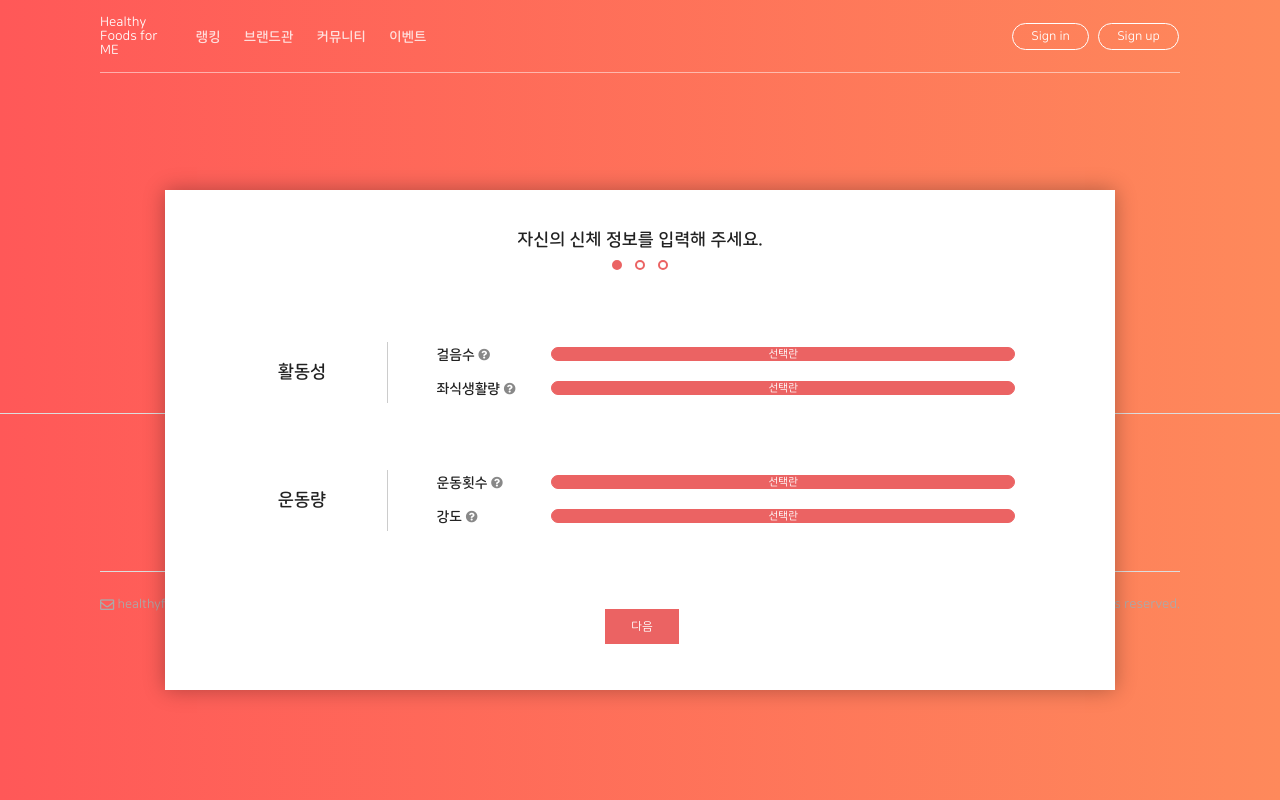
After one commit to supercheeks/W-healthy-food-for-me, a PHP site: page /page/member/infoSecond.php in a window 1280 px wide. The commit adds this page. Run offline with PHP 8.4, Linux system fonts and the light colour scheme.

```diff
--- a/css/sub.css
+++ b/css/sub.css
@@ -397,3 +397,42 @@
                     #sub.login > .contents .w100 > .right > .socialAPI > p { }
                     #sub.login > .contents .w100 > .right > .socialAPI > ul { }
                         #sub.login > .contents .w100 > .right > .socialAPI > ul > li { }
+
+
+/* page/member/info.php */
+#sub.login > .contents .w100 > .info { background: white; }
+#sub.login > .contents .w100 > .info > .title { text-align: center; padding-top: 30px; padding-bottom: 35px; }
+#sub.login > .contents .w100 > .info > .title > div { font-size: 1.4em; font-family: SquareB; padding: 10px; }
+#sub.login > .contents .w100 > .info > .title > ul > li { border: 2px solid #eb6363; border-radius: 50px; width: 10px; height: 10px; margin: 0px 5px; }
+#sub.login > .contents .w100 > .info > .title > ul > li:first-child { background: #eb6363; }
+
+#sub.login > .contents .w100 > .info > .contents > ul.first > li { padding: 29px 30px; }
+#sub.login > .contents .w100 > .info > .contents > ul.first > li > div:first-child { font-family: SquareB; font-size: 1.3em; padding-right: 50px; width: 40%; text-align: right; }
+#sub.login > .contents .w100 > .info > .contents > ul.first > li > div { width: 60%; padding-left: 150px; }
+#sub.login > .contents .w100 > .info > .contents > ul.first > li > div > input { width: 70px; height: 25px; padding: 5px; font-size: 1.1em; text-align: right; vertical-align: middle; }
+#sub.login > .contents .w100 > .info > .contents > ul.first > li > div > div { padding: 0px 10px; vertical-align: middle; font-size: 1.1em; color: #555; }
+
+#sub.login > .contents .w100 > .info > .contents > div { text-align: center; padding-top: 45px; }
+#sub.login > .contents .w100 > .info > .contents > div > a { color: white; background: #eb6363; padding: 10px 25px; cursor: pointer; border: 1px solid #eb6363; }
+#sub.login > .contents .w100 > .info > .contents > div > a:hover { color: #eb6363; background: white; transition: all .3s}
+
+/* page/member/infoSecond.php */
+#sub.login > .contents .w100 > .info > .contents > ul.second > li { padding: 30px 50px; text-align: center; }
+#sub.login > .contents .w100 > .info > .contents > ul.second > li > div:first-child { width: 20%; font-family: SquareB; font-size: 1.5em; padding: 20px; border-right: 1px solid #ccc; vertical-align: middle; }
+#sub.login > .contents .w100 > .info > .contents > ul.second > li > div:last-child { width: 80%; padding: 0px 40px; vertical-align: middle; }
+#sub.login > .contents .w100 > .info > .contents > ul.second > li > div:last-child > div { padding: 9px 10px; text-align: left; }
+#sub.login > .contents .w100 > .info > .contents > ul.second > li > div:last-child > div > div:first-child { width: 20%; }
+#sub.login > .contents .w100 > .info > .contents > ul.second > li > div:last-child > div > div:first-child > div { font-family: SquareB; font-size: 1.3em; vertical-align: middle; }
+#sub.login > .contents .w100 > .info > .contents > ul.second > li > div:last-child > div > div:first-child > i { color: #888; padding: 0px 5px; vertical-align: middle; cursor: pointer;}
+#sub.login > .contents .w100 > .info > .contents > ul.second > li > div:last-child > div > div:last-child { width: 80%; vertical-align: middle; border: 1px solid #eb6363; background: #eb6363; color: white; border-radius: 20px; text-align: center; }
+
+/* page/member/infoThird.php */
+#sub.login > .contents .w100 > .info > .contents > ul.third > li { padding: 20px 80px; }
+#sub.login > .contents .w100 > .info > .contents > ul.third > li > div:first-child { font-family: SquareB; font-size: 1.3em; vertical-align: middle; }
+#sub.login > .contents .w100 > .info > .contents > ul.third > li:first-child > div:first-child { width: 30%; }
+#sub.login > .contents .w100 > .info > .contents > ul.third > li:first-child > div:last-child { width: 70%; vertical-align: middle; border: 1px solid #eb6363; background: #eb6363; color: white; border-radius: 20px; text-align: center; }
+#sub.login > .contents .w100 > .info > .contents > ul.third > li:first-child { padding-bottom: 50px; }
+#sub.login > .contents .w100 > .info > .contents > ul.third > li:nth-child(2) { width: 50%; border-right: 1px solid #ccc; }
+#sub.login > .contents .w100 > .info > .contents > ul.third > li:nth-child(3) { width: 50%; }
+#sub.login > .contents .w100 > .info > .contents > ul.third > li > ul { padding-top: 15px; padding-bottom: 20px; }
+#sub.login > .contents .w100 > .info > .contents > ul.third > li > ul > li { margin: 3px 0px; margin-right: 3px; }
--- /dev/null
+++ b/page/member/infoSecond.php
@@ -0,0 +1,67 @@
+<?php
+include $_SERVER["DOCUMENT_ROOT"]."/include/db.php";
+include $_SERVER["DOCUMENT_ROOT"]."/include/header.php";
+?>
+<section id="sub" class="login">
+    <div class="contents">
+        <div class="w100">
+            <div class="info">
+                <div class="title">
+                    <div>자신의 신체 정보를 입력해 주세요.</div>
+                    <ul>
+                        <li class="inlineBlock">&nbsp;</li>
+                        <li class="inlineBlock">&nbsp;</li>
+                        <li class="inlineBlock">&nbsp;</li>
+                    </ul>
+                </div>
+                <div class="contents">
+                    <ul class="second">
+                       <li>
+                           <div class="inlineBlock">활동성</div>
+                           <div class="inlineBlock">
+                               <div>
+                                   <div class="inlineBlock">
+                                      <div class="inlineBlock">걸음수</div>
+                                      <i class="fas fa-question-circle inlineBlock"></i>
+                                   </div>
+                                    <div class="inlineBlock">선택란</div>
+                               </div>
+                               <div>
+                                    <div class="inlineBlock">
+                                        <div class="inlineBlock">좌식생활량</div>
+                                        <i class="fas fa-question-circle inlineBlock"></i>
+                                    </div>
+                                    <div class="inlineBlock">선택란</div>
+                               </div>
+                           </div>
+                        </li>
+                        <li>
+                           <div class="inlineBlock">운동량</div>
+                           <div class="inlineBlock">
+                               <div>
+                                    <div class="inlineBlock">
+                                        <div class="inlineBlock">운동횟수</div>
+                                        <i class="fas fa-question-circle inlineBlock"></i>
+                                    </div>
+                                    <div class="inlineBlock">선택란</div>
+                               </div>
+                               <div>
+                                     <div class="inlineBlock">
+                                        <div class="inlineBlock">강도</div>
+                                        <i class="fas fa-question-circle inlineBlock"></i>
+                                    </div>
+                                    <div class="inlineBlock">선택란</div>
+                               </div>
+                           </div>
+                    </ul>
+                    <div>
+                        <a href="/page/member/infoThird.php" class="inlineBlock">다음</a>
+                    </div>
+                </div>
+            </div>
+        </div>
+    </div>
+</section>
+<?php
+include $_SERVER["DOCUMENT_ROOT"]."/include/footer.php";
+?>
```
Also changed, not shown: page/member/info.php (added, +52 -0 lines), page/member/infoThird.php (added, +54 -0 lines).
